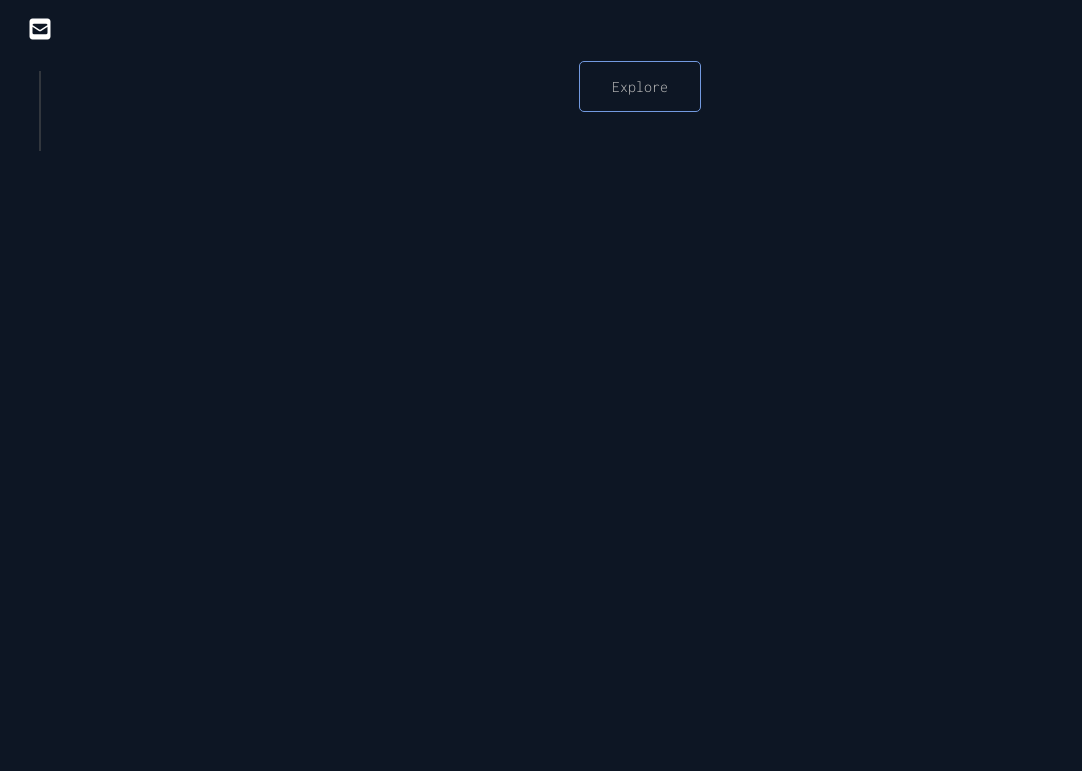
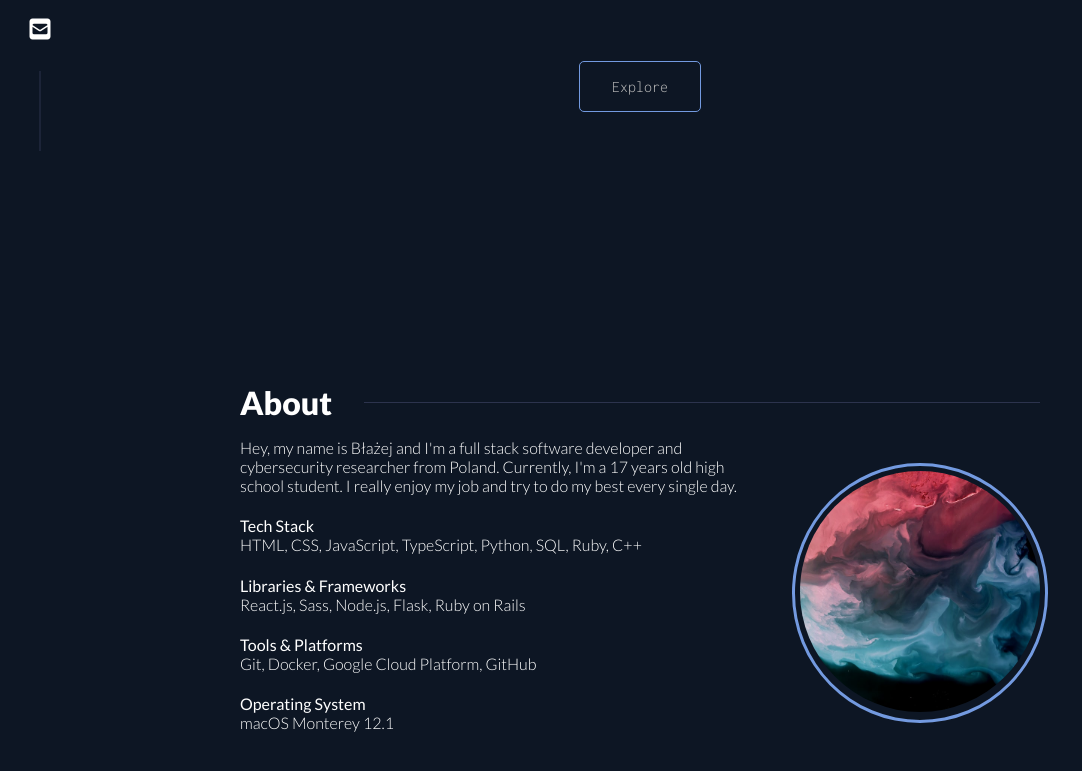
Before and after one commit to wblazej/wblz.xyz, a React (Create React App) app: page / in a window 1280 px wide. Shown: the part 433-1204 px from the top of the page, without its empty margins (0-1082 px from the left). Built offline with nearby package versions, Linux system fonts and the light colour scheme.

Commit message:
about page

```diff
--- /dev/null
+++ b/src/elements/About/About.tsx
@@ -0,0 +1,35 @@
+import './about.scss';
+import ProfilePicture from './../../img/profile_picture.jpeg';
+
+const About = () => {
+    return (
+        <section className="about">
+            <div className="header">
+                <h3>About</h3>
+                <div className="break-line"></div>
+            </div>
+            <div className="section-content">
+                <div className="text">
+                    <p>Hey, my name is Błażej and I'm a full stack software developer and cybersecurity researcher from Poland. Currently, I'm a 17 years old high school student. I really enjoy my job and try to do my best every single day.</p>
+
+                    <h4>Tech Stack</h4>
+                    <p>HTML, CSS, JavaScript, TypeScript, Python, SQL, Ruby, C++</p>
+
+                    <h4>Libraries & Frameworks</h4>
+                    <p>React.js, Sass, Node.js, Flask, Ruby on Rails</p>
+
+                    <h4>Tools & Platforms</h4>
+                    <p>Git, Docker, Google Cloud Platform, GitHub</p>
+
+                    <h4>Operating System</h4>
+                    <p>macOS Monterey 12.1</p>
+                </div>
+                <div className="profile-picutre">
+                    <img src={ProfilePicture} />
+                </div>
+            </div>
+        </section>
+    )
+}
+
+export default About;
--- /dev/null
+++ b/src/elements/About/about.scss
@@ -0,0 +1,53 @@
+@import './../../style/variables';
+@import './../../style/utils';
+
+section.about {
+    .section-content {
+        display: flex;
+        align-items: center;
+        flex-wrap: wrap;
+        justify-content: center;
+
+        .text {
+            flex: 1;
+            min-width: 10em;
+
+            h4 {
+                font-weight: 400;
+                margin-bottom: 0;
+            }
+
+            p {
+                margin-top: 0;
+            }
+        }
+
+        .profile-picutre {
+            width: 15em;
+            height: auto;
+            position: relative;
+            margin-left: 2em;
+            margin-top: 2em;
+            margin-bottom: 2em;
+
+            &::after {
+                position: absolute;
+                content: '';
+                border-radius: 50%;
+                border: 3px solid $accent-color;
+                top: -.5em;
+                bottom: -.5em;
+                left: -.5em;
+                right: -.5em;
+                animation: profile-picture-pulsing 3s infinite linear;
+            }
+
+            img {
+                width: 100%;
+                height: 100%;
+                border-radius: 50%;
+                user-select: none;
+            }
+        }
+    }
+}
--- a/src/index.tsx
+++ b/src/index.tsx
@@ -4,12 +4,14 @@ import './style/index.scss';
 import Home from './elements/Home/Home';
 import NavBar from './elements/NavBar/NavBar';
 import Socials from './elements/Socials/Socials';
+import About from './elements/About/About';
 
 ReactDOM.render(
 	<React.StrictMode>
 		<NavBar/>
 		<Socials/>
 		<Home/>
+		<About/>
 	</React.StrictMode>,
 	document.getElementById('root')
 );
--- a/src/style/_variables.scss
+++ b/src/style/_variables.scss
@@ -3,7 +3,7 @@ $primary-color: #0d1624;
 $primary-font-color: #fff;
 $secondary-font-color: #b9b9b9;
 $accent-color: #739ae0;
-$border-color: #575757;
+$border-color: #2c334d;
 
 // others
 $animation-time: 4s;
--- a/src/style/index.scss
+++ b/src/style/index.scss
@@ -10,3 +10,28 @@ body {
     height: 200rem;
     font-weight: 300;
 }
+
+section {
+    max-width: 800px;
+    margin: 0 auto;
+    padding-left: 5em;
+    padding-right: 5em;
+
+    .header {
+        display: flex;
+        align-items: center;
+
+        h3 {
+            font-size: 2rem;
+            position: relative;
+            margin: .5em 0;
+        }
+
+        .break-line {
+            height: 1px;
+            background-color: $border-color;
+            flex: 1;
+            margin-left: 2em;
+        }
+    }
+}
```
Also changed, not shown: src/img/profile_picture.jpeg (added).
